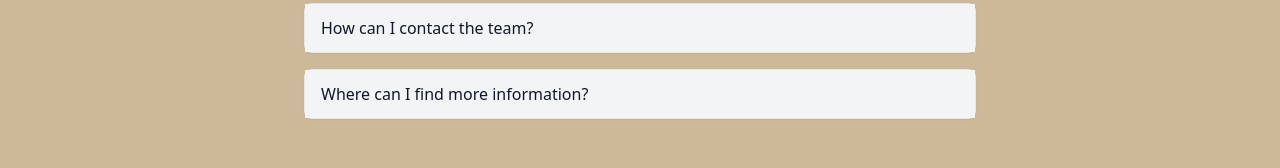
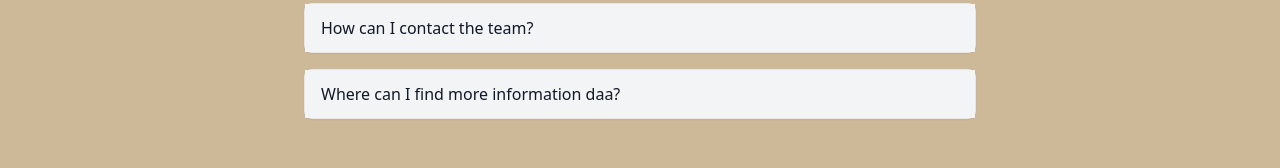
Before and after one commit to nadunwee/TeamAlpha, a React (Vite) app: page /faq in a window 1280 px wide. Shown: the part 282-450 px from the top of the page. Built offline with nearby package versions, Linux system fonts and the light colour scheme; a web font is replaced by a local one.

Commit message:
change faq

```diff
--- a/src/components/FAQ/FAQ.jsx
+++ b/src/components/FAQ/FAQ.jsx
@@ -15,7 +15,7 @@ const FAQ = () => {
         "You can contact us via the email or phone number provided on the Contact Us page.",
     },
     {
-      question: "Where can I find more information?",
+      question: "Where can I find more information daa?",
       answer:
         "Additional details are available in the technical specifications section.",
     },
```
